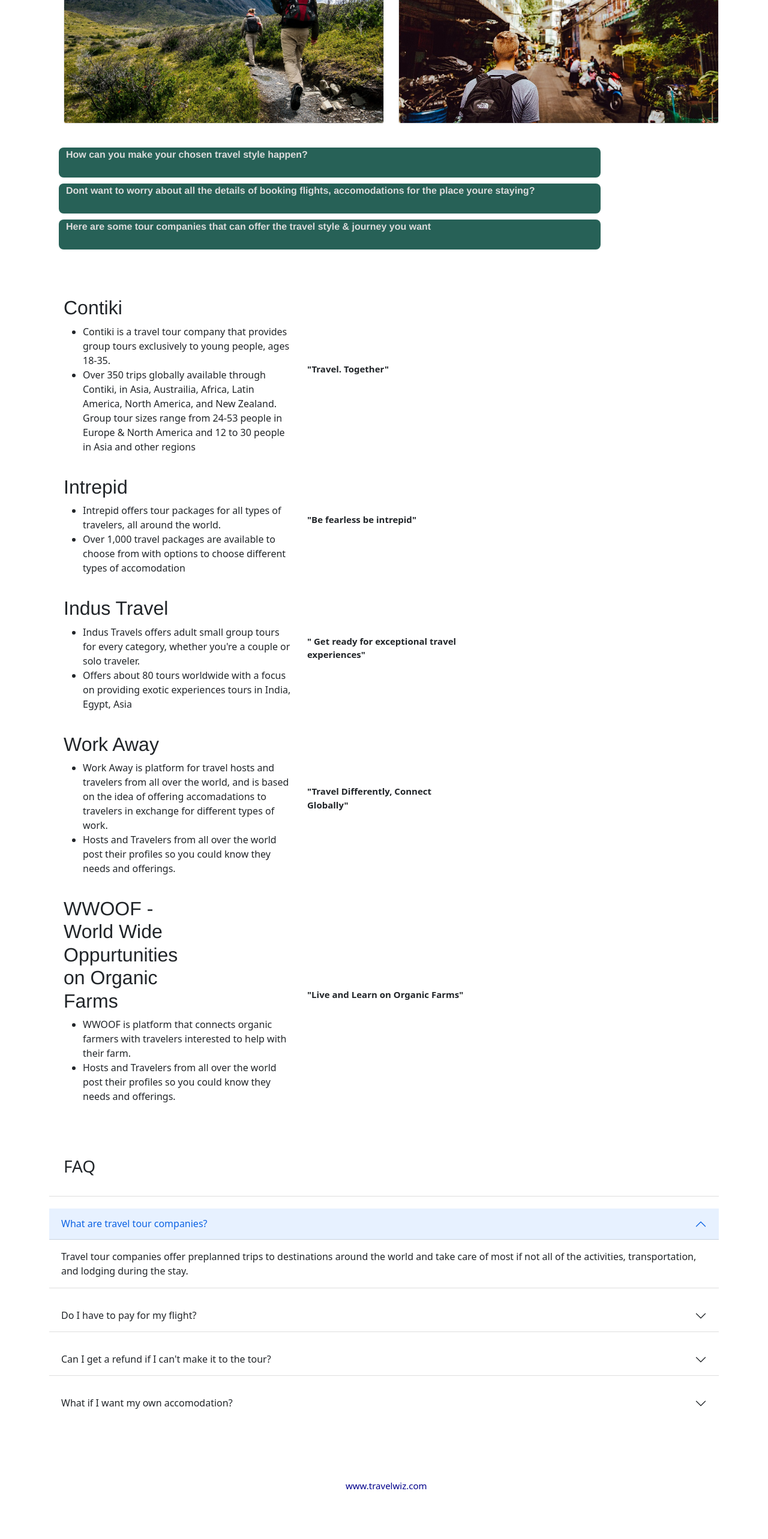
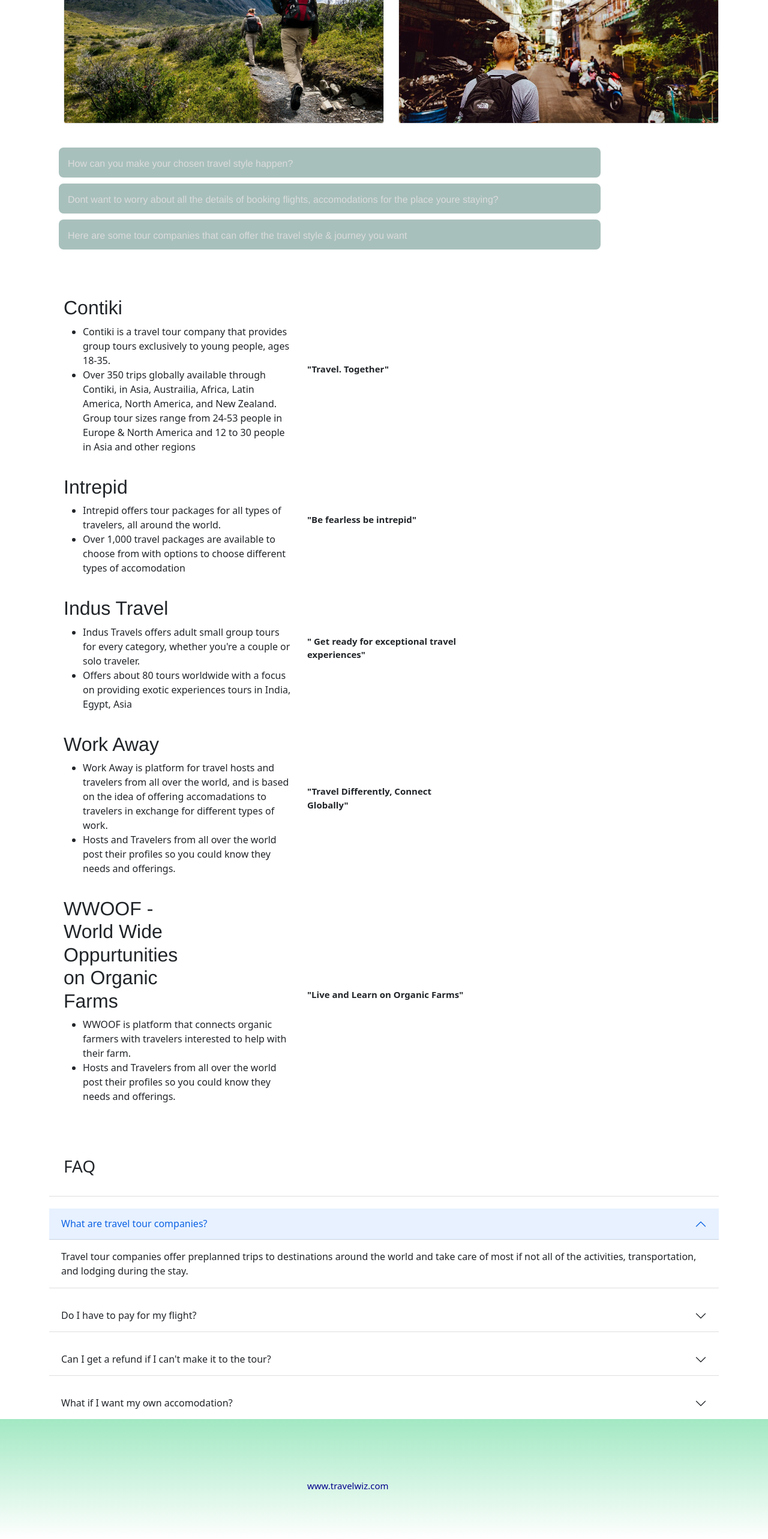
Before and after one commit to SurfacerInternet/travel-website, a React (Create React App) app: page /tours in a window 1280 px wide. Shown: the part 1699-4265 px from the top of the page at 60% size. Built offline with nearby package versions, Linux system fonts and the light colour scheme.

Commit message:
Update App.css
Changed navigation color & layout.

```diff
--- a/src/App.css
+++ b/src/App.css
@@ -1,7 +1,3 @@
-
-
-
-
 .header-text {
   text-align: center;
   position: relative;
@@ -20,16 +16,28 @@
  padding: 50px;
 }
 
+
+.navbar-dark {
+  background-color: rgb(109, 201, 109);
+  min-height: 8rem;
+}
+
+.navlink {
+  color:rgba(245, 245, 245, 0.608);
+  padding: 18px;
+}
+
+
 #tour {
-
-  background-color: rgb(39, 97, 87);
+  background-color: rgba(39, 97, 87, 0.4);
   color: white;
   border: white;
   height: 50px;
+  padding: 15px;
   margin-bottom: 10px;
   color: rgb(220, 220, 220);
   border-radius: 8px;
-  font-weight: 800;
+  font-weight: 400;
   font-family:  Helvetica, sans-serif
 
 }
@@ -39,19 +47,25 @@
   background-color: rgba(0, 0, 0, 0.5);
 }
 
+
 .footer {
+  background-image: linear-gradient(#a2e8c3, white);
   border: 1px 0px solid blue;
   height: 200px;
   padding-top: 100px;
   margin: auto;
-  width: 50%
-
 }
 
 .footer-text {
   color: darkblue;
   margin: auto;
   width: 20%;
+}
+
+.site-footer {
+  background-image: linear-gradient(#9ce9c0, white);
+  padding: 20px 0;
+  margin-top: 2rem;
 }
 
 .heading {
@@ -74,8 +88,8 @@
 }
 
 h2 {
+  padding-top: 20px;
 
-  padding-top: 20px;
 
 }
 Label {
@@ -96,6 +110,9 @@
 Form {
   background-color: bisque;
   border: 0.3px solid red;
+  padding: 30px;
+  margin-left: 20px;
+  color: darkolivegreen
 }
 
 
@@ -115,13 +132,8 @@
 
 .AccordionBody {
  color: yellow;
-
 }
 
 p {
-
   font-size: 15px
 }
-
-/* We have to think about it differently. Radically different*/
-/* You want change? You want different results do differently.*/
```
